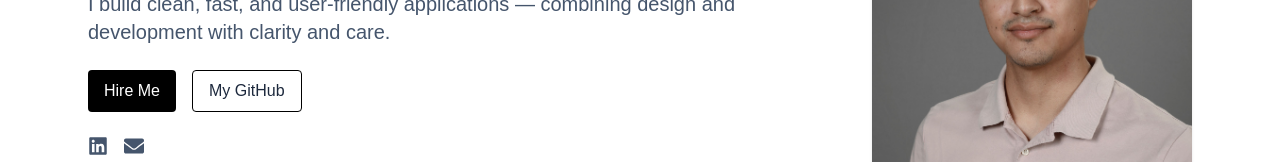
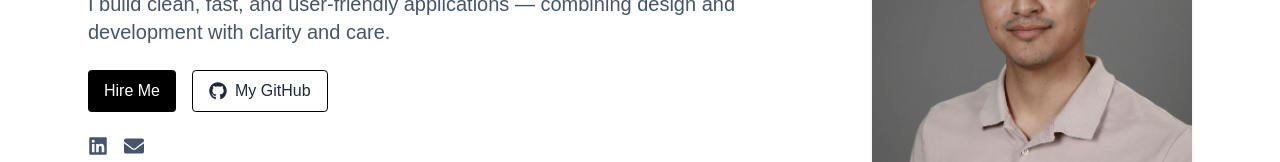
Before and after one commit to dsantiago8/personal-website, a Next.js app: page / in a window 1280 px wide. Shown: the part 310-472 px from the top of the page. Built offline with nearby package versions, Linux system fonts and the light colour scheme.

Commit message:
Aligned icons

```diff
--- a/src/app/page.js
+++ b/src/app/page.js
@@ -16,7 +16,7 @@ import {
   SiNextdotjs,
   SiPostgresql,
 } from "react-icons/si";
-import { FaJava, FaLinkedin, FaEnvelope } from "react-icons/fa";
+import { FaJava, FaLinkedin, FaEnvelope, FaGithub } from "react-icons/fa";
 
 
 export default function Home() {
@@ -31,8 +31,14 @@ export default function Home() {
           </p>
           <div className="flex gap-4">
             <button className="bg-black text-white px-4 py-2 rounded hover:bg-slate-800 transition">Hire Me</button>
-            <a href="https://github.com/dsantiago8" target="_blank" rel="noopener noreferrer" className="hover:text-black transition">
-              <button className="border border-black px-4 py-2 rounded hover:bg-slate-100 transition">My GitHub</button>
+            <a
+              href="https://github.com/dsantiago8"
+              target="_blank"
+              rel="noopener noreferrer"
+              className="flex items-center gap-2 border border-black px-4 py-2 rounded hover:bg-slate-100 transition"
+            >
+              <FaGithub className="text-lg" />
+              My GitHub
             </a>
           </div>
           <div className="mt-6 flex items-center gap-4 text-xl text-slate-600">
```
